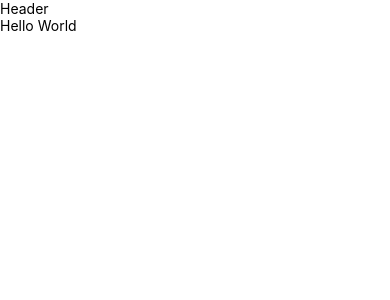
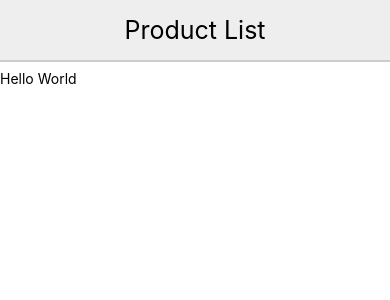
Before and after one commit to destawardiani/ProductList, a React Native app: screen / in a window 390 px wide. Shown: the top 300 px of the page. Built offline with nearby package versions, Linux system fonts and the light colour scheme.

Commit message:
checkpoint 5

```diff
--- a/App.js
+++ b/App.js
@@ -7,7 +7,7 @@ class App extends Component {
   render() {
     return (
       <View>
-        <Header />
+        <Header title="Product List" />
         <Text>Hello World</Text>
       </View>
     )
--- a/src/components/Header.js
+++ b/src/components/Header.js
@@ -1,11 +1,30 @@
 import React, { Component } from 'react';
-import { View, Text } from 'react-native';
+import { View, Text, StyleSheet } from 'react-native';
+
+const style = StyleSheet.create({
+    container: {
+        backgroundColor: '#eeeeee',
+        height: 60,
+        justifyContent: 'center',
+        alignItems: 'center',
+        marginBottom: 10,
+        shadowColor: 'black',
+        shadowOpacity: 0.2,
+        shadowOffset: { width: 0, height: 2},
+        elevation: 2
+    },
+    text: {
+        fontSize: 25
+    }
+})
 
 class Header extends Component {
     render() {
       return (
-        <View>
-            <Text>Header</Text>
+        <View style={ style.container }>
+          <Text style={ style.text }>
+              { this.props.title}
+          </Text>
         </View>
       )
     }
```
